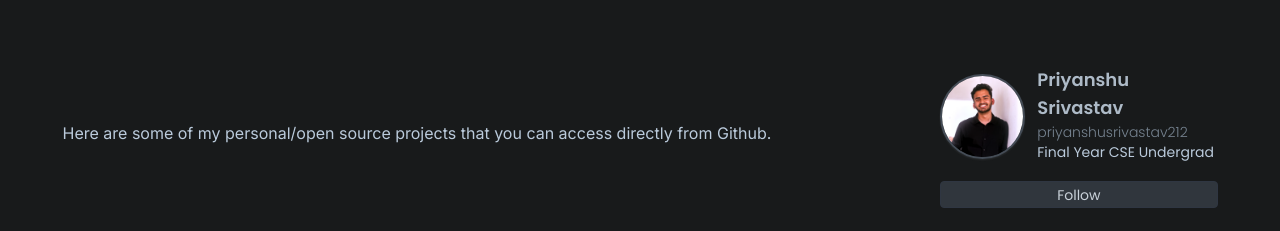
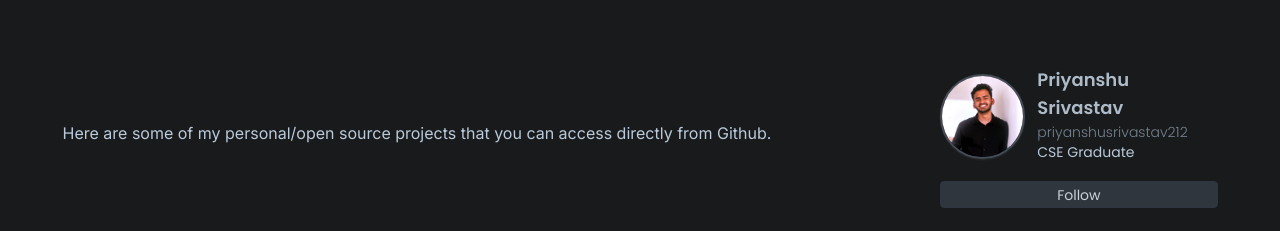
Before and after one commit to priyanshusrivastav212/portfolio, a Next.js app: page / in a window 1280 px wide. Shown: the part 838-1069 px from the top of the page. Built offline with nearby package versions, Linux system fonts and the light colour scheme.

Commit message:
Update projects.tsx

```diff
--- a/app/components/projects.tsx
+++ b/app/components/projects.tsx
@@ -29,7 +29,7 @@ export default function Projects() {
                     priyanshusrivastav212
                   </h5>
                   <h5 className="font-normal text-sm text-[#bacadb] max-md:text-[#1f2328]">
-                    Final Year CSE Undergrad
+                    CSE Graduate
                   </h5>
                 </div>
               </div>
```
